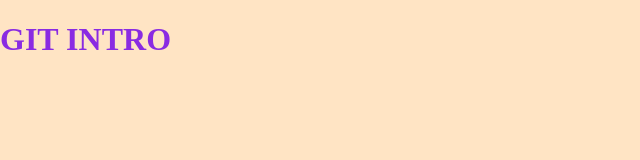
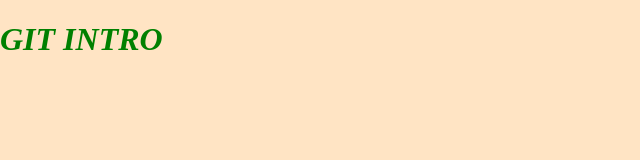
Before and after one commit to YuriRozhok/Box-model_Linear-gragient, a plain HTML site: page index.html in a window 1280 px wide. Shown: the whole page, without its empty margins (0-640 px from the left). Drawn offline with Linux system fonts and the light colour scheme.

Commit message:
solution

```diff
--- a/styles/style.css
+++ b/styles/style.css
@@ -4,5 +4,6 @@ body {
 }
 h1 {
     text-decoration: double;
-    color: blueviolet;
+    color: green;
+    font-style: italic;
 }
```
